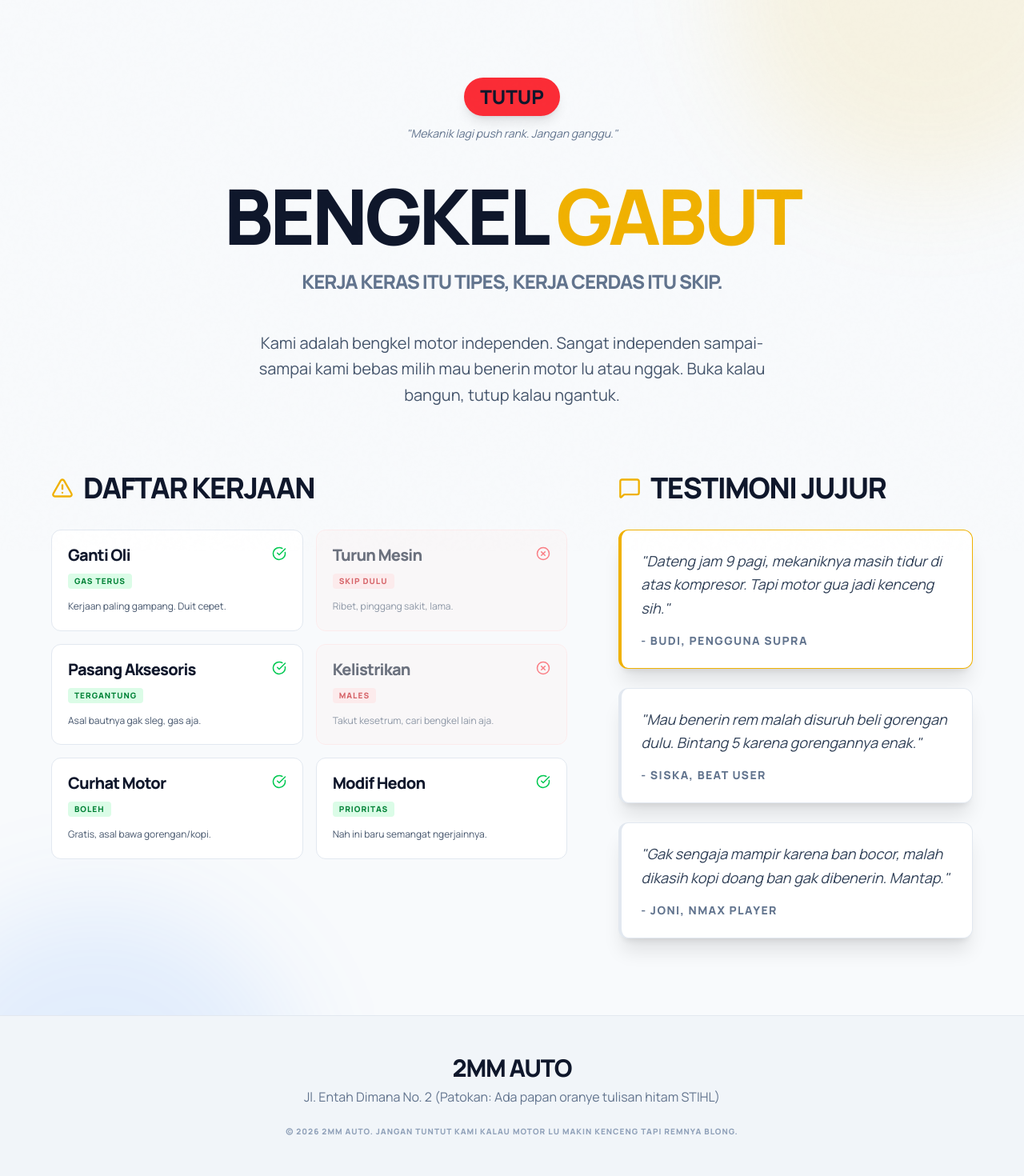
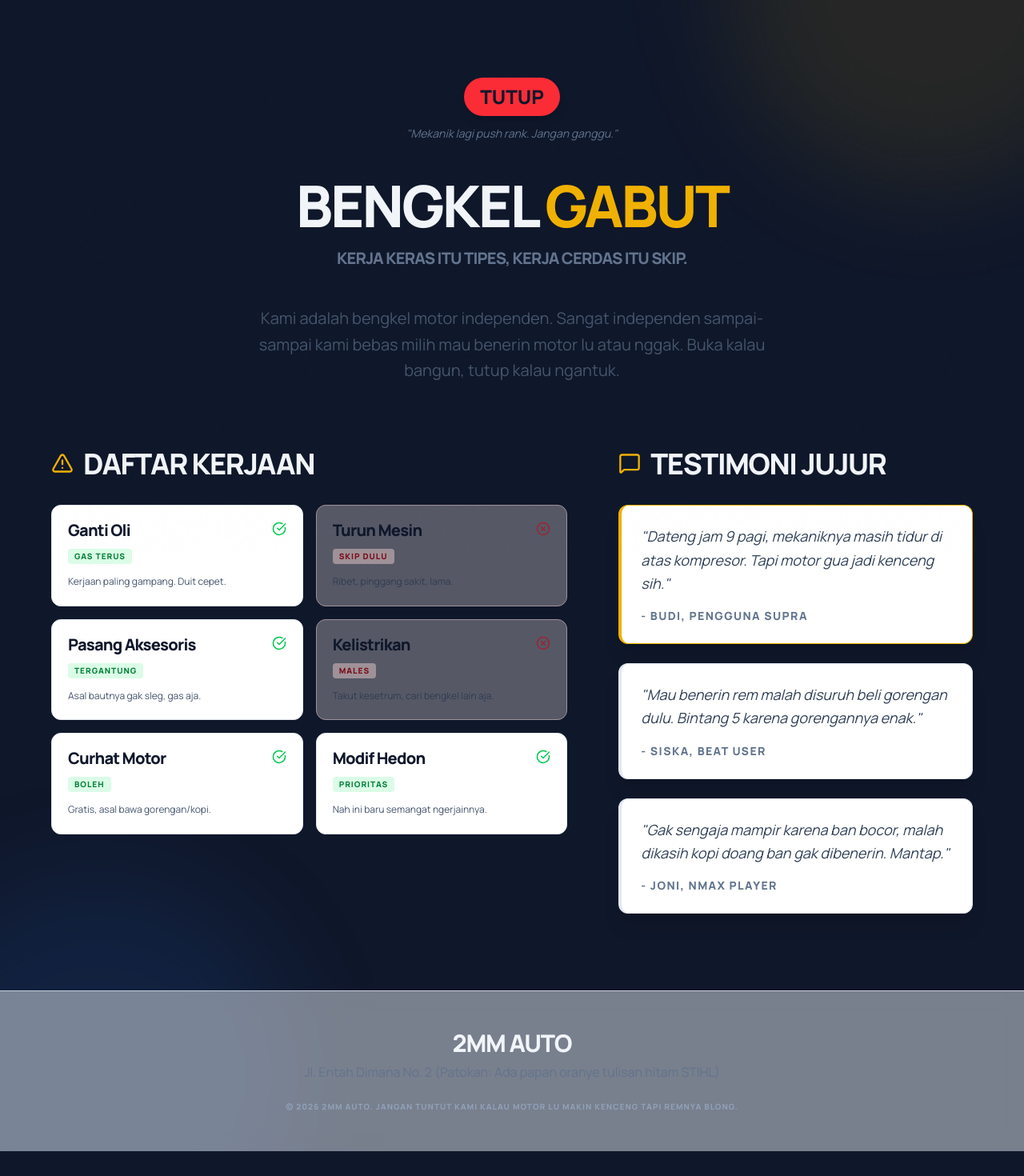
Before and after one commit to neflalabs/2mmauto, a React (Vite) app: page / in a window 1280 px wide. Shown: the part 111-1581 px from the top of the page at 80% size. After the commit the page ends 1550 px from the top, so only its background shows below. Built offline with nearby package versions, Linux system fonts and the light colour scheme.

Commit message:
feat: implement dynamic theme classes and adjust text sizes and styles for improved UI consistency

```diff
--- a/src/App.jsx
+++ b/src/App.jsx
@@ -109,7 +109,7 @@ const App = () => {
     };
 
     return (
-        <div className="min-h-screen relative overflow-hidden flex flex-col bg-[#f8fafc] dark:bg-[#0f172a] text-slate-900 dark:text-slate-100 transition-colors duration-500">
+        <div className={`min-h-screen relative overflow-hidden flex flex-col transition-colors duration-500 ${theme === 'dark' ? 'dark bg-[#0f172a] text-slate-100' : 'bg-[#f8fafc] text-slate-900'}`}>
             {/* Background decoration */}
             <div className="absolute top-[-10%] right-[-10%] w-[500px] h-[500px] bg-yellow-500/10 dark:bg-yellow-600/10 rounded-full blur-3xl"></div>
             <div className="absolute bottom-[-10%] left-[-10%] w-[500px] h-[500px] bg-blue-500/10 dark:bg-blue-600/10 rounded-full blur-3xl"></div>
@@ -145,10 +145,10 @@ const App = () => {
                 <div className="max-w-6xl mx-auto text-center pt-24 md:pt-32">
                     <StatusBadge />
 
-                    <h1 className="text-6xl md:text-8xl text-slate-900 dark:text-white mt-10 mb-4 leading-[0.85] tracking-tighter">
+                    <h1 className="text-5xl md:text-7xl mt-10 mb-4 leading-[0.85] tracking-tighter uppercase font-black">
                         BENGKEL <span className="text-yellow-500">GABUT</span>
                     </h1>
-                    <h2 className="text-lg md:text-2xl text-slate-500 dark:text-slate-500 mb-12 font-bold uppercase tracking-widest px-4">
+                    <h2 className="text-base md:text-xl text-slate-500 mb-12 font-bold uppercase tracking-widest px-4">
                         KERJA KERAS ITU TIPES, KERJA CERDAS ITU SKIP.
                     </h2>
 
@@ -160,7 +160,7 @@ const App = () => {
                         <div className="lg:col-span-7">
                             <div className="flex items-center gap-3 mb-2">
                                 <AlertTriangle className="text-yellow-500" size={28} />
-                                <h3 className="text-4xl text-slate-900 dark:text-white tracking-tighter">DAFTAR KERJAAN</h3>
+                                <h3 className="text-3xl md:text-4xl tracking-tighter uppercase font-black">DAFTAR KERJAAN</h3>
                             </div>
                             <Services />
                         </div>
@@ -168,7 +168,7 @@ const App = () => {
                         <div className="lg:col-span-5">
                             <div className="flex items-center gap-3 mb-8">
                                 <MessageSquare className="text-yellow-500" size={28} />
-                                <h3 className="text-4xl text-slate-900 dark:text-white tracking-tighter">TESTIMONI JUJUR</h3>
+                                <h3 className="text-3xl md:text-4xl tracking-tighter uppercase font-black">TESTIMONI JUJUR</h3>
                             </div>
                             <div className="space-y-6">
                                 <div className="bg-white dark:bg-slate-800/30 p-6 rounded-xl border-l-4 border-yellow-500 shadow-xl dark:shadow-none backdrop-blur-sm border border-slate-200 dark:border-transparent">
@@ -190,9 +190,9 @@ const App = () => {
             </main>
 
             {/* Footer */}
-            <footer className="relative z-10 bg-slate-100 dark:bg-slate-900 border-t border-slate-200 dark:border-slate-800 py-12 text-center px-6">
+            <footer className="relative z-10 bg-slate-200/50 dark:bg-slate-900/80 border-t border-slate-300 dark:border-slate-800 py-12 text-center px-6 backdrop-blur-md">
                 <div className="max-w-4xl mx-auto">
-                    <h3 className="text-3xl text-slate-900 dark:text-white mb-2 tracking-tighter">2MM AUTO</h3>
+                    <h3 className="text-3xl mb-2 tracking-tighter uppercase font-black">2MM AUTO</h3>
                     <p className="text-slate-500 dark:text-slate-500 mb-6 font-medium">Jl. Entah Dimana No. 2 (Patokan: Ada papan oranye tulisan hitam STIHL)</p>
                     <p className="text-[10px] text-slate-400 dark:text-slate-700 uppercase tracking-widest font-bold">
                         &copy; {new Date().getFullYear()} 2MM Auto. Jangan tuntut kami kalau motor lu makin kenceng tapi remnya blong.
```
